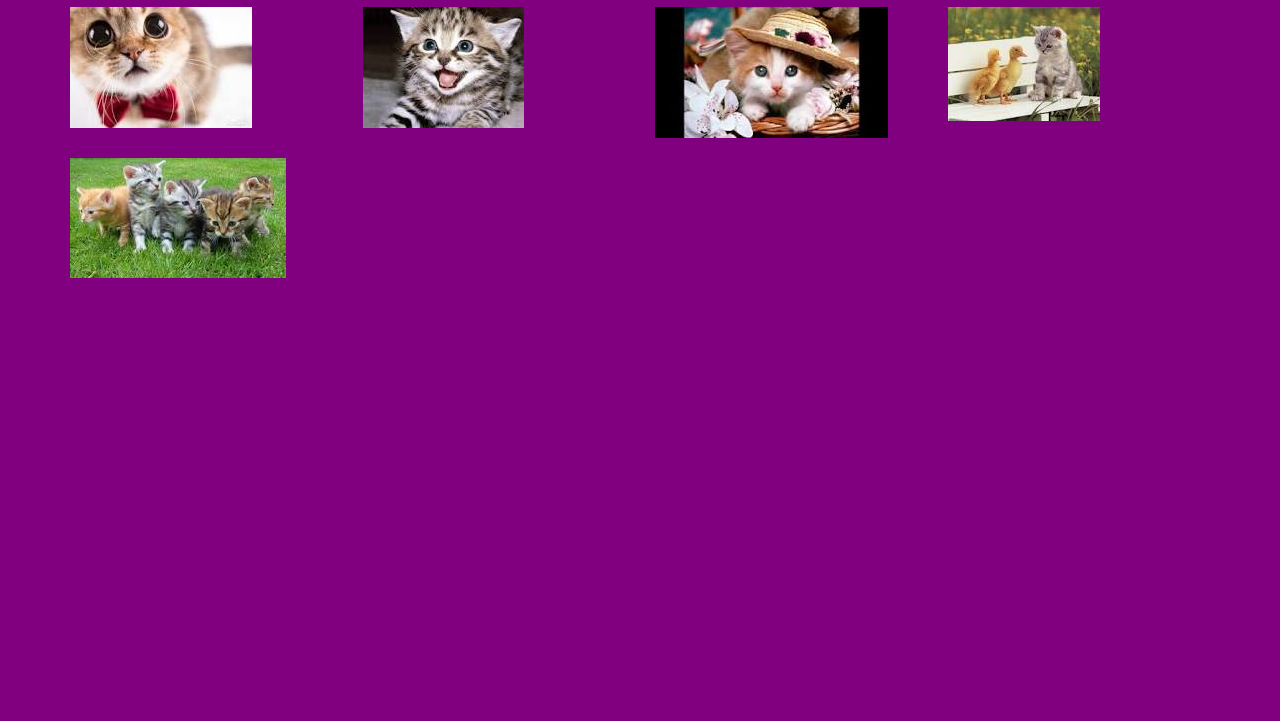
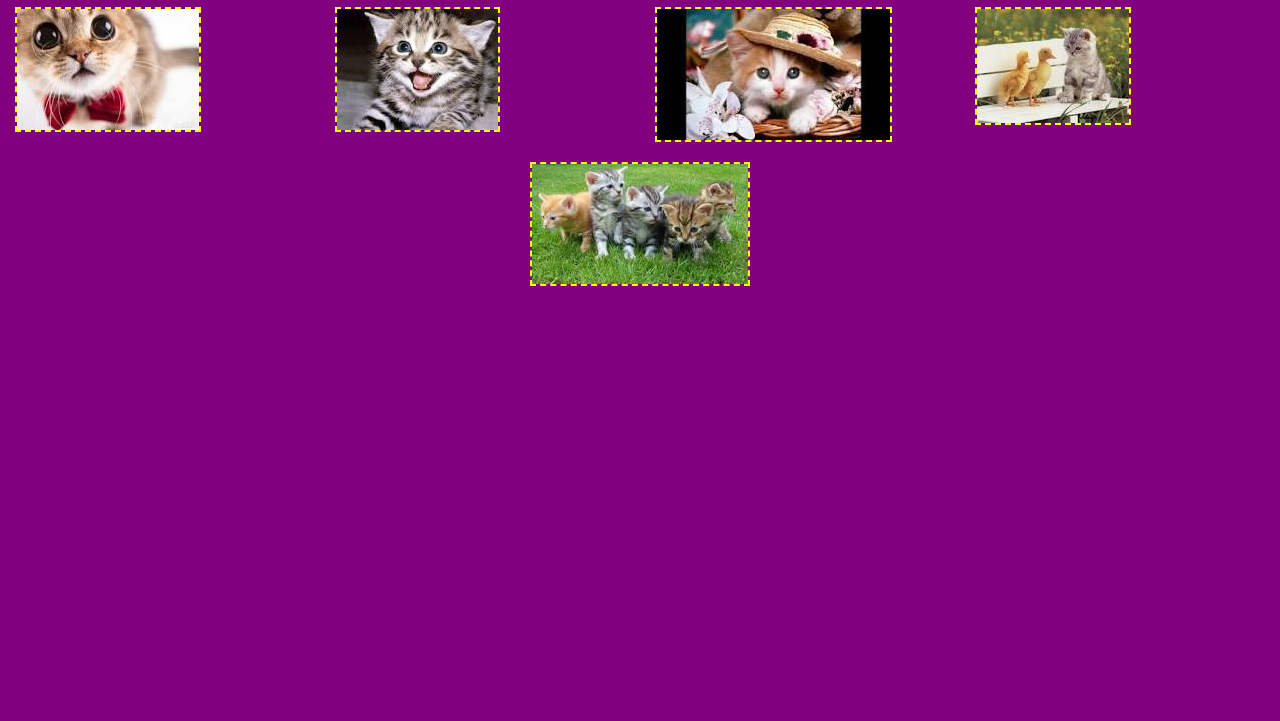
Before and after one commit to bellesoir/save-the-cats, a plain HTML site: page gallery/index.html in a window 1280 px wide. Shown: the part 79-800 px from the top of the page. Drawn offline with nearby package versions, Linux system fonts and the light colour scheme.

Commit message:
I completed the gallery- I hope you like it

```diff
--- a/css/gallery.css
+++ b/css/gallery.css
@@ -14,7 +14,14 @@ h1 {
 img {
   margin-top: 10px;
   margin-bottom: 10px;
+  border-width: 2px;
   border-style: dashed;
+  border-color: yellow;
+
+}
+
+.center {
+  text-align: center;
 }
 
 
--- a/gallery/index.html
+++ b/gallery/index.html
@@ -4,8 +4,9 @@
   <meta charset="UTF-8">
   <meta name="viewport" content="width=device-width, initial-scale=1.0">
   <meta http-equiv="X-UA-Compatible" content="ie=edge">
+    <link rel="stylesheet" href="https://maxcdn.bootstrapcdn.com/bootstrap/3.3.7/css/bootstrap.min.css">
     <link rel="stylesheet" type="text/css" href="../css/gallery.css">
-    <link rel="stylesheet" href="https://maxcdn.bootstrapcdn.com/bootstrap/3.3.7/css/bootstrap.min.css">
+
   <title>savethecats</title>
 </head>
 <body class= "background">
@@ -27,7 +28,9 @@
 
 
       <div class= "row">
-         <div class= "col-md-12"><img src="three.jpg"></div>
+         <div class= "col-md-12">
+           <div class="center"><img src="three.jpg"></div>
+         </div>
      </div>
 
 </body>
```
